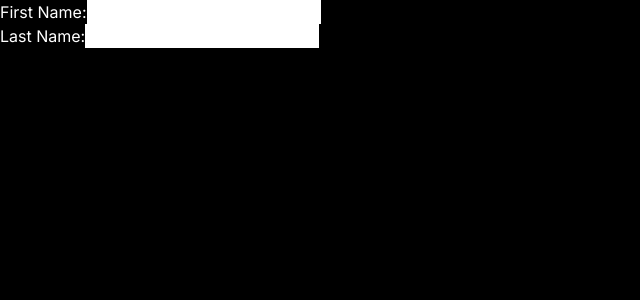
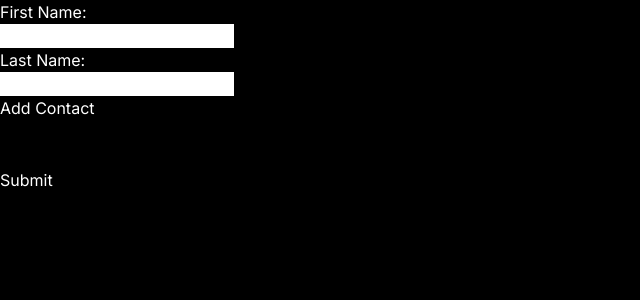
Before and after one commit to GoneSahlin/ResumeBuilder, a Next.js app in the folder app/resume-builder/: page /cv in a window 1280 px wide. Shown: the top 300 px of the page, without its empty margins (0-640 px from the left). Built offline with nearby package versions, Linux system fonts and the light colour scheme.

Commit message:
basic contact dropdown working

```diff
--- a/app/resume-builder/src/app/cv/page.tsx
+++ b/app/resume-builder/src/app/cv/page.tsx
@@ -1,19 +1,52 @@
+"use client";
+import { useForm, SubmitHandler } from "react-hook-form"
+import { Contacts } from "../ui/contacts";
+
+export type Inputs = {
+  firstName: string
+  lastName: string
+  phone: number
+  email: string
+  github: string
+  linkedin: string
+}
+
 export default function Page() {
-  async function create(formData: FormData) {
-    'use server'
-  }
+  const {
+    register,
+    handleSubmit,
+    watch,
+    formState: { errors },
+  } = useForm<Inputs>()
+  const onSubmit: SubmitHandler<Inputs> = (data) => console.log(data)
+
+  console.log(watch("firstName")) // watch input value by passing the name of it
 
   return (
-    <form action={create}>
-      <label>
-        First Name:
-        <input name="firstName" type="text" />
-      </label>
-      <br />
-      <label>
-        Last Name:
-        <input name="lastName" type="text" />
-      </label>
+    <form onSubmit={handleSubmit(onSubmit)}>
+      <label>First Name:</label><br />
+      <input {...register("firstName", { required: true })} />
+      {errors.firstName && <span>This field is required</span>}<br />
+
+      <label>Last Name:</label><br />
+      <input {...register("lastName", { required: true })} />
+      {errors.lastName && <span>This field is required</span>}<br />
+
+      {/* <label>Phone Number:</label><br />
+      <input {...register("phone")} /><br />
+
+      <label>Email:</label><br />
+      <input {...register("email")} type="email" /><br />
+
+      <label>GitHub URL:</label><br />
+      <input {...register("github")} type="url" /><br />
+
+      <label>LinkedIn URL:</label><br />
+      <input {...register("linkedin")} type="url" /><br /> */}
+
+      {Contacts(register)}<br /><br />
+
+      <input type="submit" value="Submit" />
     </form>
-  );
+  )
 }
--- /dev/null
+++ b/app/resume-builder/src/app/ui/contacts.tsx
@@ -0,0 +1,40 @@
+import { Inputs } from "@/app/cv/page"
+import { useState } from "react";
+import { UseFormRegister } from "react-hook-form";
+
+export function Contacts(register: UseFormRegister<Inputs>) {
+  const [contactTypes, setContactTypes] = useState<string[]>([]);
+  const [open, setOpen] = useState(false);
+
+  const handleOpen = () => {
+    setOpen(!open);
+  }
+
+  function addContact() {
+    setOpen(!open);
+    setContactTypes([...contactTypes, "phone"]);
+  }
+
+  function Contact() {
+    return (
+      <div>
+        <label>Contact</label><br />
+        <input {...register("phone")}></input>
+      </div>
+    )
+  }
+
+  return (
+    <div>
+      {contactTypes.map(Contact)}
+      <button onClick={handleOpen}>Add Contact</button>
+      {open ? (
+        <ul>
+          <li>
+            <button onClick={addContact}>Add Phone Number</button>
+          </li>
+        </ul>
+      ) : null}
+    </div>
+  );
+}
--- /dev/null
+++ b/package.json
@@ -0,0 +1,5 @@
+{
+  "dependencies": {
+    "react-hook-form": "^7.47.0"
+  }
+}
```
Also changed, not shown: 1 other file (tests, documents, lock files or other folders).
